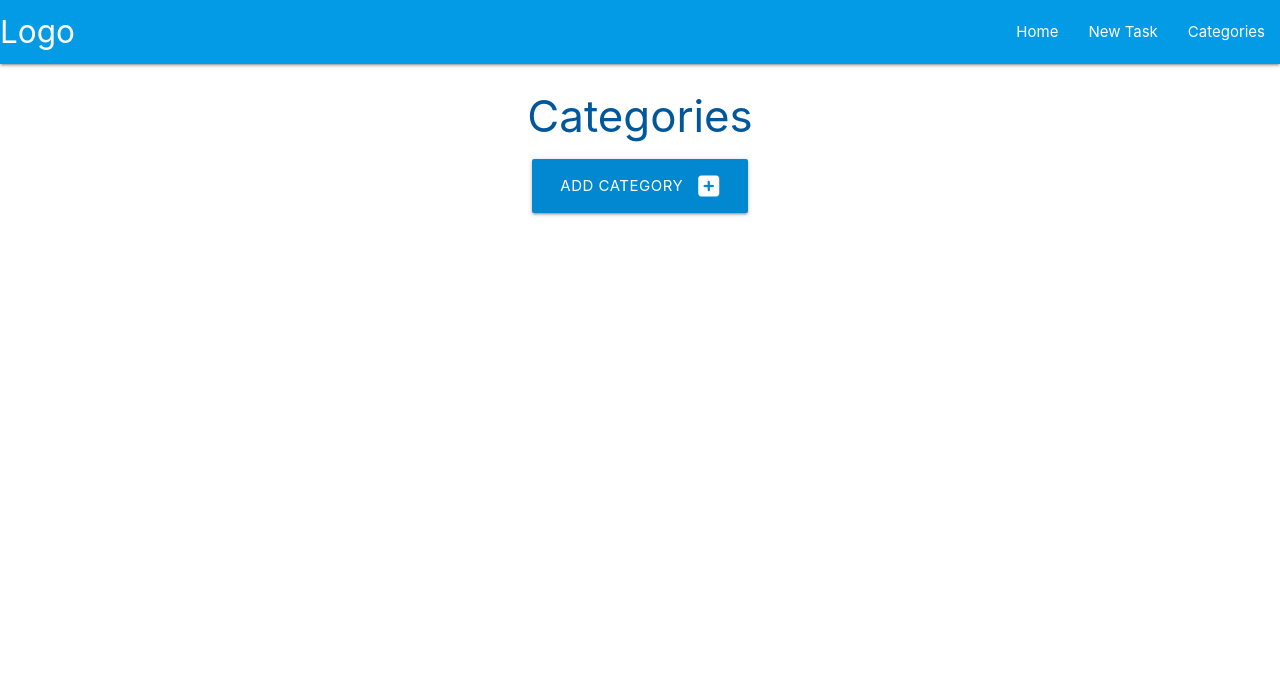
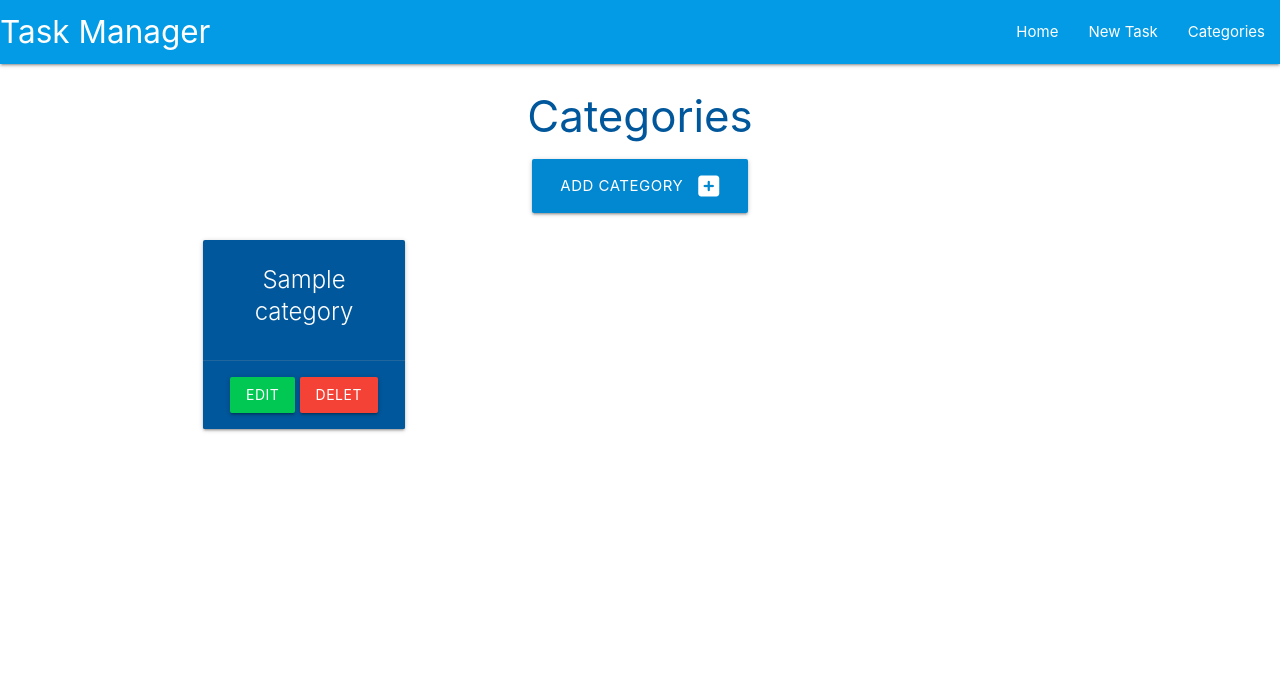
Before and after one commit to azimny86/tasks-manager, a Flask app: page /categories in a window 1280 px wide. Shown: the top 684 px of the page. Run offline with Flask 2, Linux system fonts and the light colour scheme; tables that the repository leaves empty hold one stand-in row (values such as "Sample post"); some libraries are stand-ins or nearby versions.

Commit message:
Add visibilite to categorys

```diff
--- a/taskmanager/routes.py
+++ b/taskmanager/routes.py
@@ -10,7 +10,8 @@ def home():
 
 @app.route("/categories")
 def categories():
-    return render_template("categories.html")
+    categories = list(Category.query.order_by(Category.category_name).all())
+    return render_template("categories.html", categories=categories)
 
 
 @app.route("/add_category", methods=["GET", "POST"])
--- a/taskmanager/templates/base.html
+++ b/taskmanager/templates/base.html
@@ -14,8 +14,8 @@
     <header>
         <nav class="light-blue darken-1">
             <div class="nav-wrapper">
-              <a href="{{url_for('home')}}" class="brand-logo">Logo</a>
-              <a href="#" data-target="mobile-demo" class="sidenav-trigger"><i class="fas fa-bars">menu</i></a>
+              <a href="{{url_for('home')}}" class="brand-logo">Task Manager</a>
+              <a href="#" data-target="mobile-demo" class="sidenav-trigger"><i class="fas fa-bars"></i></a>
               <ul class="right hide-on-med-and-down">
                 <li><a href="{{url_for('home')}}">Home</a></li>
                 <li><a href="#">New Task</a></li>
--- a/taskmanager/templates/categories.html
+++ b/taskmanager/templates/categories.html
@@ -8,5 +8,21 @@
         </a>
     </div>
 </div>
+<div class="row">
+    {% for category in categories %}
+        <div class="col s12 m6 l3">
+        <div class="card light-blue darken-4 center-align">
+            <div class="card-content white-text">
+            <span class="card-title">{{ category.category_name }}</span>
+
+            </div>
+            <div class="card-action">
+            <a href="#" class="btn green accent-4">Edit</a>
+            <a href="#" class="btn red">Delet</a>
+            </div>
+        </div>
+        </div>
+    {% endfor %}
+  </div>
 
 {% endblock %}
```
Also changed, not shown: taskmanager/__init__.py (line endings or trailing spaces).
